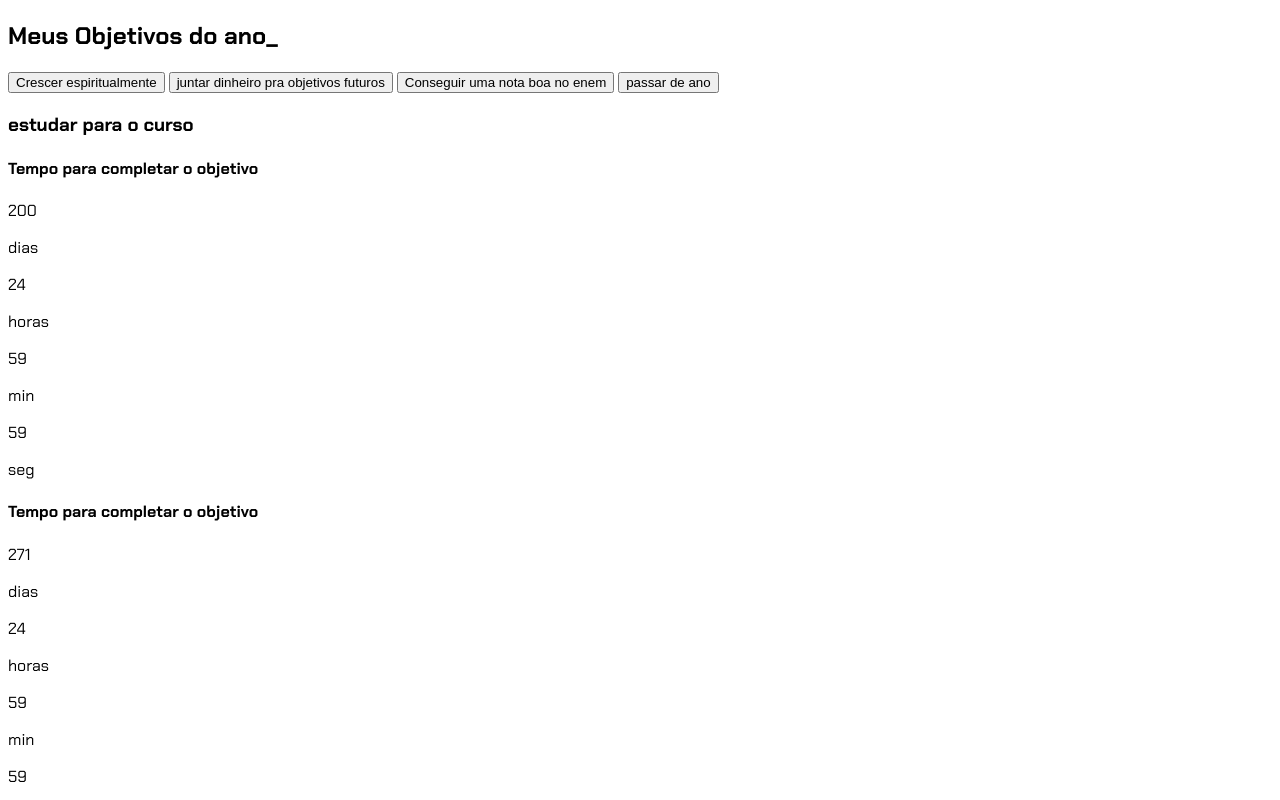
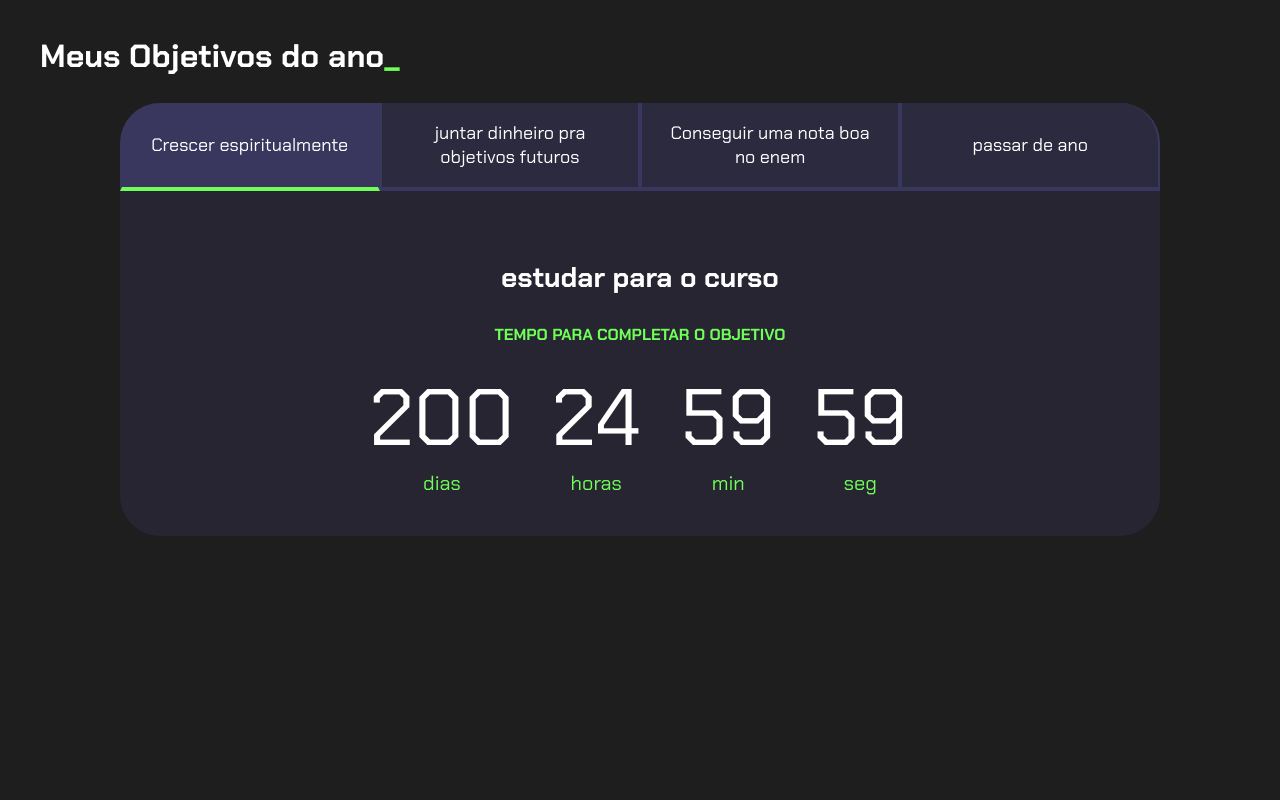
Before and after one commit to Krzyzanovsski/3C2024, a plain HTML site: page index.html in a window 1280 px wide. Shown: the top 800 px of the page. Drawn offline with Linux system fonts and the light colour scheme; a script that the page names is missing.

Commit message:
Update style.css

```diff
--- a/style.css
+++ b/style.css
@@ -1,4 +1,5 @@
-<link rel="stylesheet" href="style.css">
+@import url('https://fonts.googleapis.com/css2?family=Chakra+Petch:wght@400;700&display=swap');
+
 :root {
     --cor-de-fundo: #1E1E1E;
     --verde: #6FFF57;
@@ -7,9 +8,121 @@
     --botao-inativo: rgba(58, 55, 94, 0.5);
     --texto-fundo: rgba(58, 55, 94, 0.3);
 }
-@import url('https://fonts.googleapis.com/css2?family=Chakra+Petch:wght@400;700&display=swap');
+
 body {
     background-color: var(--cor-de-fundo);
     color: var(--branco);
     font-family: 'Chakra Petch', sans-serif;
 }
+
+
+.conteudo-principal {
+    display: flex;
+    flex-direction: column;
+    justify-content: center;
+    align-items: center;
+    max-width: 1200px;
+    width: 100%;
+    margin: 0 auto;
+}
+
+.titulo-principal {
+    text-align: left;
+    width: 100%;
+    font-size: 32px;
+}
+
+.titulo-principal span {
+    color: var(--verde);
+}
+
+
+.botao {
+    font-family: 'Chakra Petch', sans-serif;
+    background-color: var(--botao-inativo);
+    color: var(--branco);
+    display: flex;
+    justify-content: center;
+    padding: 1em;
+    font-size: 18px;
+    align-items: center;
+    width: 100%;
+    border-bottom: 4px solid var(--botao-ativo);
+    border-left: 2px solid var(--botao-ativo);
+    border-right: 2px solid var(--botao-ativo);
+    border-top: none;
+}
+
+.botao:first-child {
+    border-radius: 40px 40px 0 0;
+}
+
+.botoes {
+    display: block;
+}
+
+.botao.ativo{
+    background-color: var(--botao-ativo);
+    border-bottom: 4px solid var(--verde);
+}
+
+.abas-textos{
+    background-color: var(--texto-fundo);
+    padding: 40px;
+    border-radius: 0 0 40px 40px;
+}
+.aba-conteudo.ativo{
+    display:block;
+}
+
+.aba-conteudo{
+    display: none;
+}
+
+.aba-conteudo-titulo-principal{
+    font-size: 28px;
+    text-align: center;
+}
+.aba-conteudo-titulo-secundario{
+    text-align: center;
+    color: var(--verde);
+    text-transform: uppercase;
+}
+
+.contador{
+    display:flex;
+    justify-content: center;
+    flex-wrap: wrap;
+}
+.contador-digito{
+    padding: 0 16px;
+    text-align: center;
+    min-width: 100px;
+}
+
+.contador-digito-numero{
+    font-size: 80px;
+    margin: 0;
+
+}
+
+.contador-digito-texto{
+    color: var(--verde);
+    font-size: 20px;
+    margin: 0;
+
+}
+
+@media screen and (min-width: 768px) {
+    .botoes {
+        display: flex;
+    }
+
+    .botao:first-child {
+        border-radius: 40px 0 0 0;
+    }
+
+    .botao:last-child {
+        border-radius: 0 40px 0 0;
+    }
+}
```
